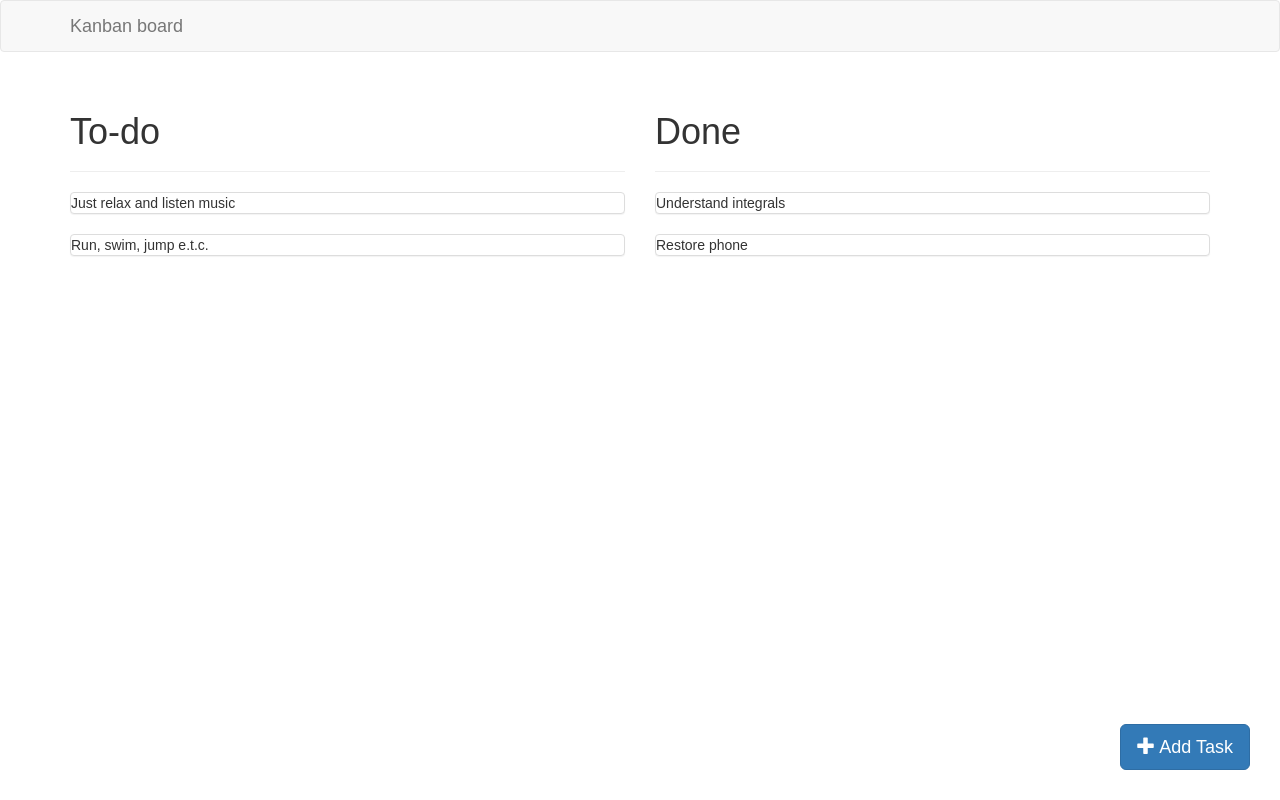
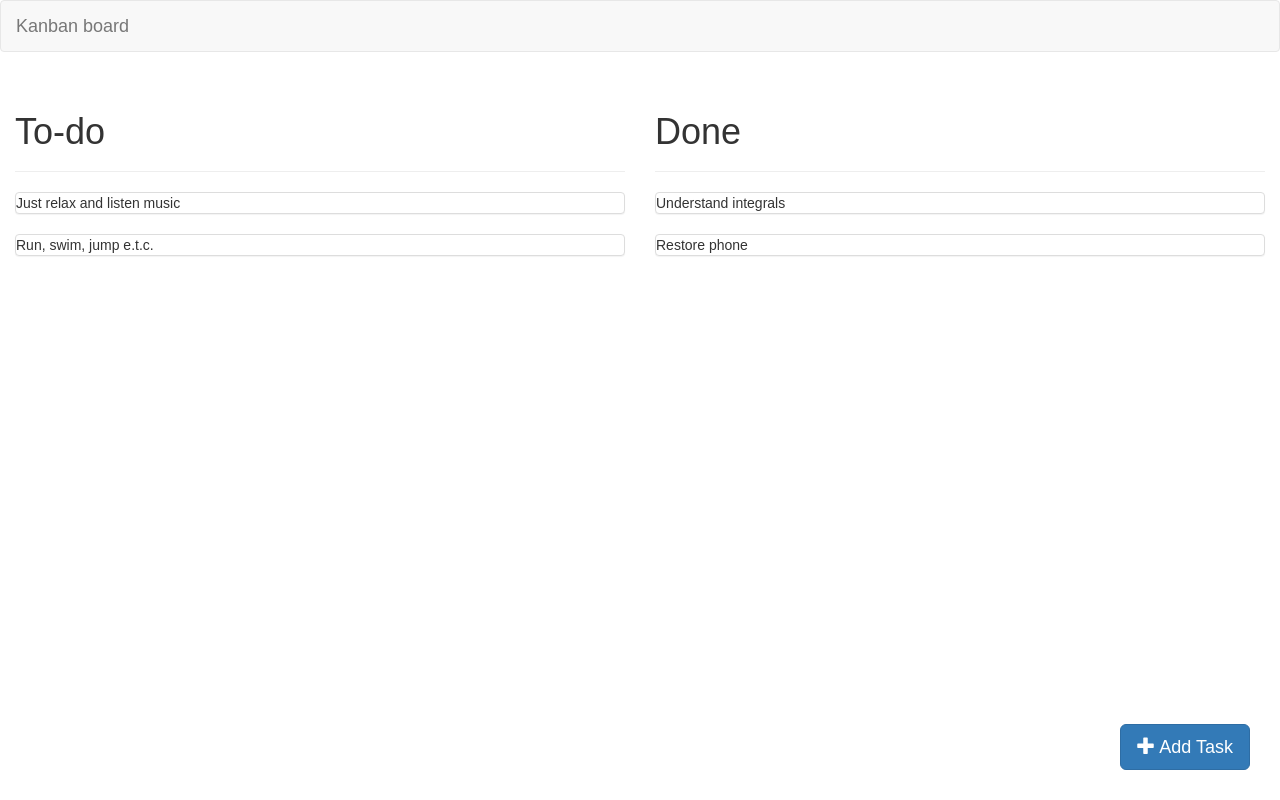
Before and after one commit to i1yas/Kanban-board, a React (Create React App) app: page / in a window 1280 px wide. Built offline with nearby package versions, Linux system fonts and the light colour scheme.

Commit message:
Fix Grid props

```diff
--- a/src/App.css
+++ b/src/App.css
@@ -1,5 +1,5 @@
 .App__add-button {
-	position: absolute;
+	position: fixed;
 	right: 30px;
 	bottom: 30px;
 }
--- a/src/App.js
+++ b/src/App.js
@@ -36,11 +36,11 @@ class App extends Component {
 	render() {
 		return (
 			<div className="app">
-				<Navbar>
+				<Navbar fluid>
 					<Navbar.Brand>Kanban board</Navbar.Brand>
 				</Navbar>
 
-				<Grid>
+				<Grid fluid>
 					<BoardsContainer boards={boards} />
 
 					<Row />
```
